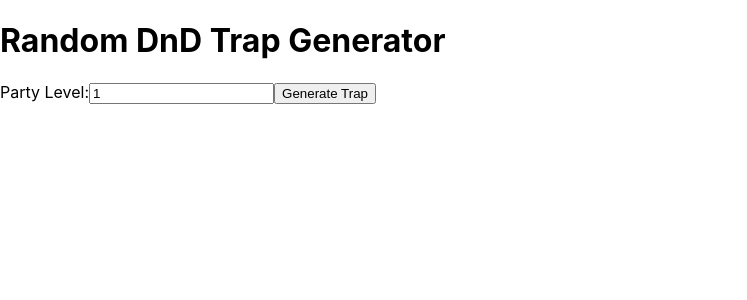
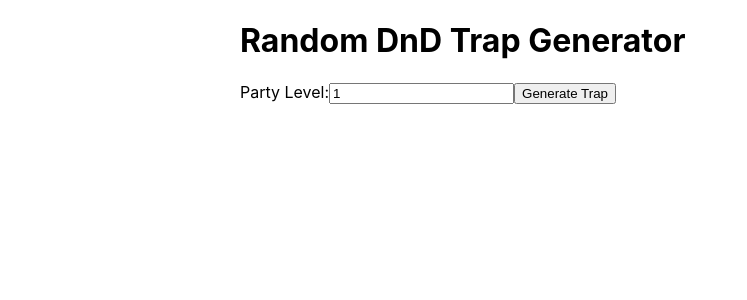
Before and after one commit to kostchei/traps-app, a React (Create React App) app: page / in a window 1280 px wide. Shown: the top 300 px of the page, without its empty margins (0-747 px from the left). Built offline with nearby package versions, Linux system fonts and the light colour scheme.

Commit message:
art update

```diff
--- a/src/App.css
+++ b/src/App.css
@@ -12,7 +12,11 @@
     animation: App-logo-spin infinite 20s linear;
   }
 }
-
+.container {
+  max-width: 800px;
+  margin: 0 auto;
+  padding: 0 15px;
+}
 .App-header {
   background-color: #282c34;
   min-height: 100vh;
--- a/src/App.js
+++ b/src/App.js
@@ -1,5 +1,7 @@
 // App.js
 import React, { useState } from 'react';
+import './App.css';
+
 
 // Available trap types.
 const TRAP_TYPES = ['Poison Dart', 'Scythe', 'Pit Trap'];
@@ -90,8 +92,7 @@
   };
 
   return (
-    <div>
-      <div style={{ maxWidth: '800px', margin: '0 auto', padding: '0 15px' }}></div>
+    <div className="container">
       <h1>Random DnD Trap Generator</h1>
       <LevelInputForm onGenerate={handleGenerate} />
       {trap && <Trap trap={trap} />}
```
